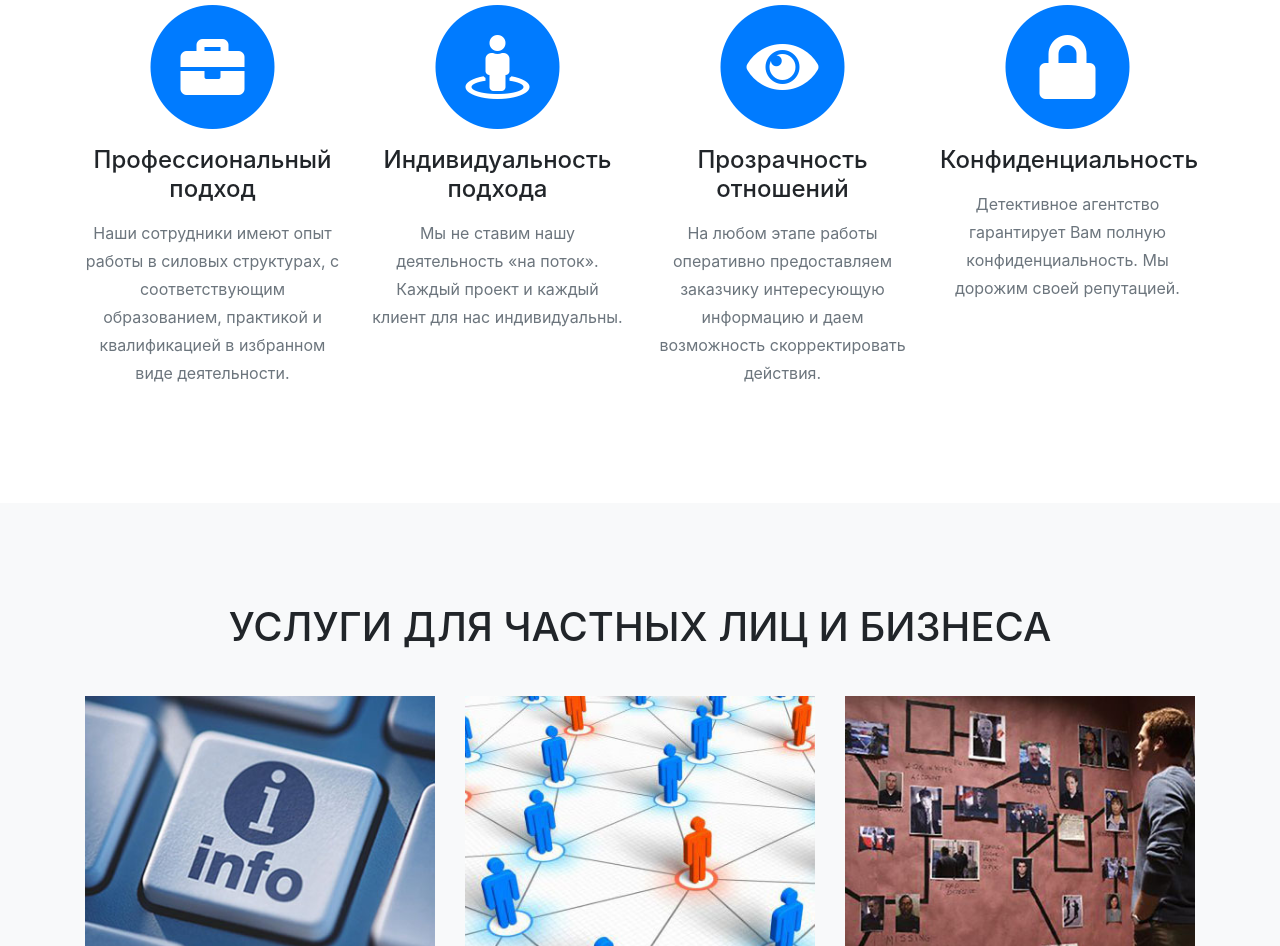
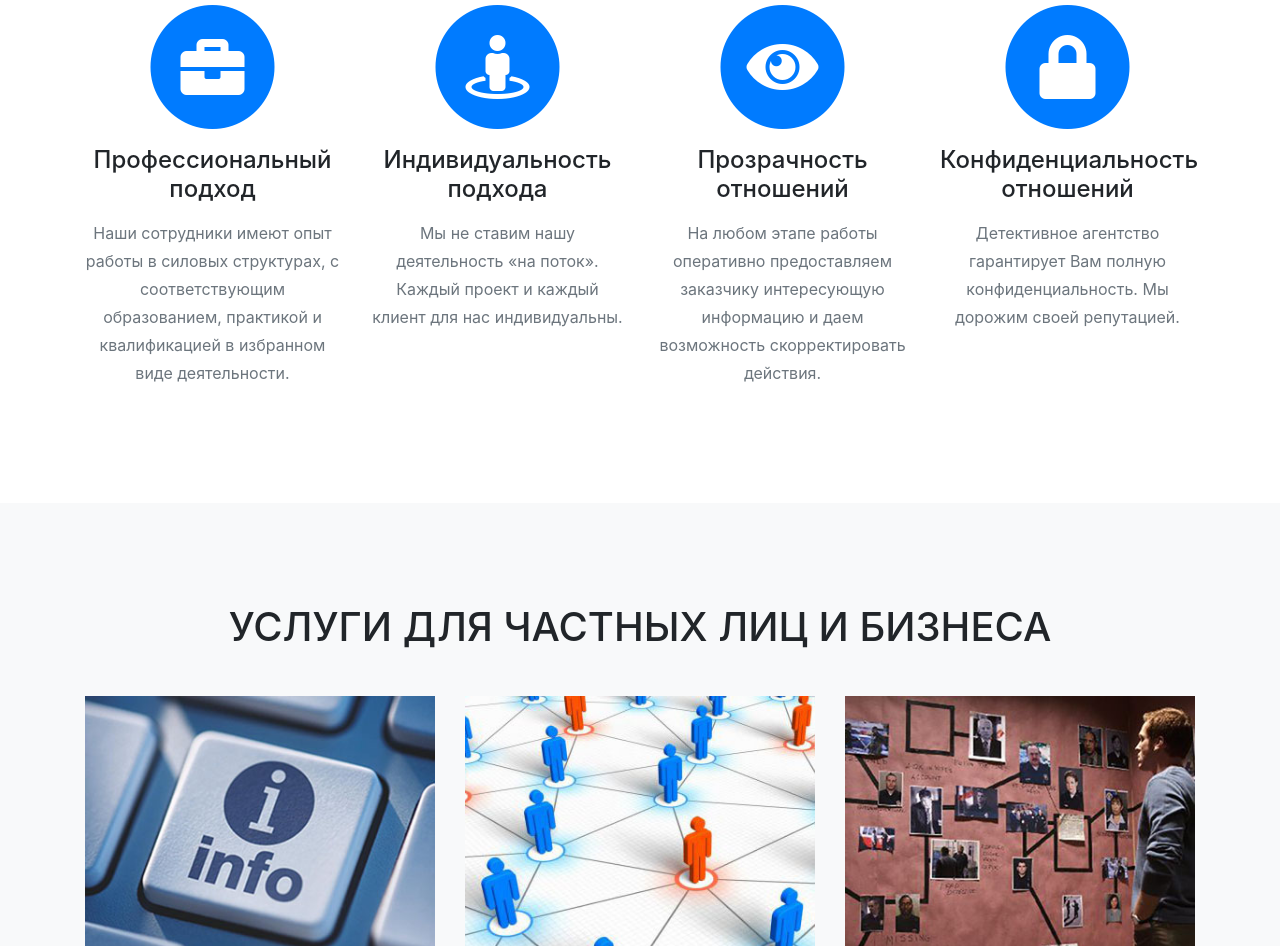
Before and after one commit to mosdetektiv/mosdetektiv, a website with bundled scripts: page index.html in a window 1280 px wide. Shown: the part 976-1922 px from the top of the page. Built offline with nearby package versions, Linux system fonts and the light colour scheme; a web font is replaced by a local one.

Commit message:
New change

```diff
--- a/index.html
+++ b/index.html
@@ -107,7 +107,7 @@
             <i class="fas fa-lock fa-stack-1x fa-inverse"></i>
 
           </span>
-          <h4 class="service-heading">Конфиденциальность</h4>
+          <h4 class="service-heading">Конфиденциальность отношений</h4>
           <p class="text-muted">Детективное агентство гарантирует Вам полную конфиденциальность. Мы дорожим своей репутацией.</p>
         </div>
       </div>
```
